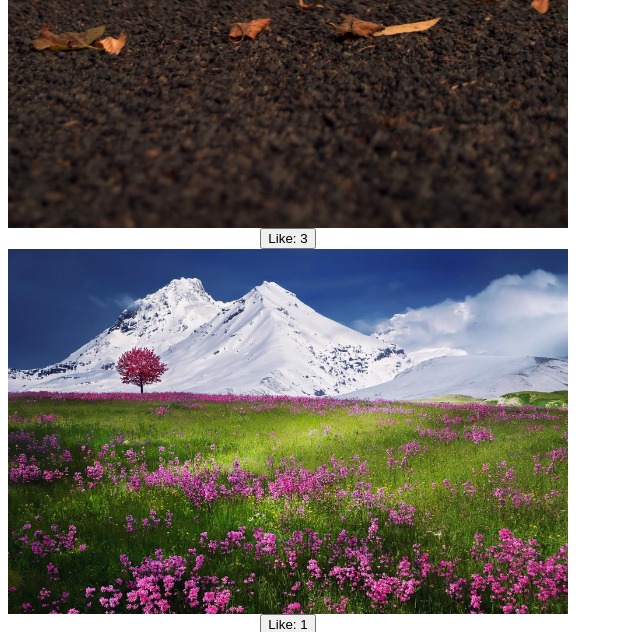
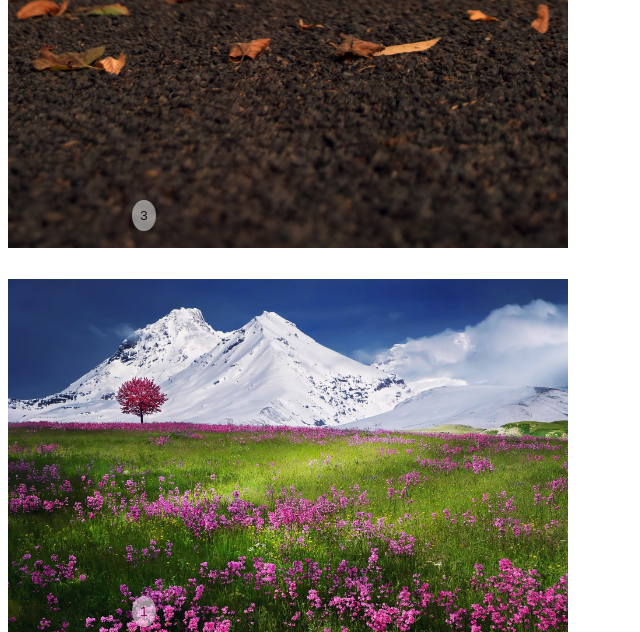
Before and after one commit to Code-Institute-Submissions/phot-app-django, a Django app: page /explore/nature/ in a window 1280 px wide. Shown: the part 1386-2018 px from the top of the page, without its empty margins (0-640 px from the left). Run offline with Django 3.2, Linux system fonts and the light colour scheme; data comes from the database, SQL or seed files in the repository; some libraries are stand-ins or nearby versions.

Commit message:
tested buttons to see if they increment without refresh

```diff
--- a/templates/explore/nature.html
+++ b/templates/explore/nature.html
@@ -1,5 +1,4 @@
-{% extends 'base.html' %}
-{% block content %}
+{% extends 'base.html' %} {% block content %}
 <div class="align-container">
     {% for image in nature %}
     <div class="flex">
@@ -8,9 +7,9 @@
                 <img src="{{ MEDIA_URL }}{{ image.picture }}">
             </div>
         </a>
-        <form id="submit" action="{% url 'detail_image' pk=image.pk %}" method='POST'>
+        <form class="img-like" data-likes="{{image.likes}}" data-id="{{image.id}}" action="{% url 'detail_image' pk=image.pk %}" method='POST'>
             {% csrf_token %}
-            <button id="like">Like: {{ image.likes }}</button>
+            <button class="no-bg" type="submit"><i class="far fa-heart"></i>{{ image.likes }}</button>
         </form>
     </div>
     {% endfor %}
```
